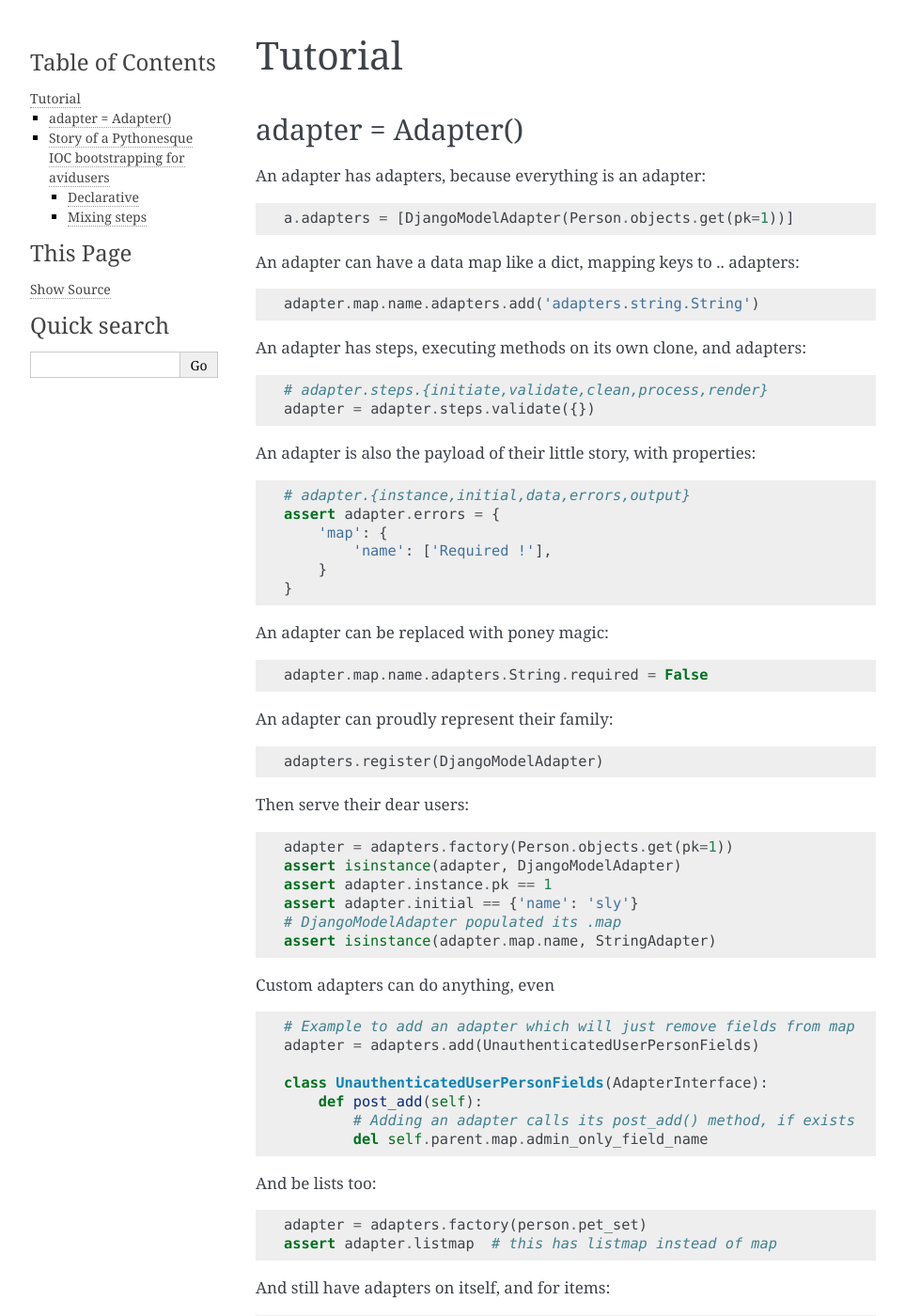
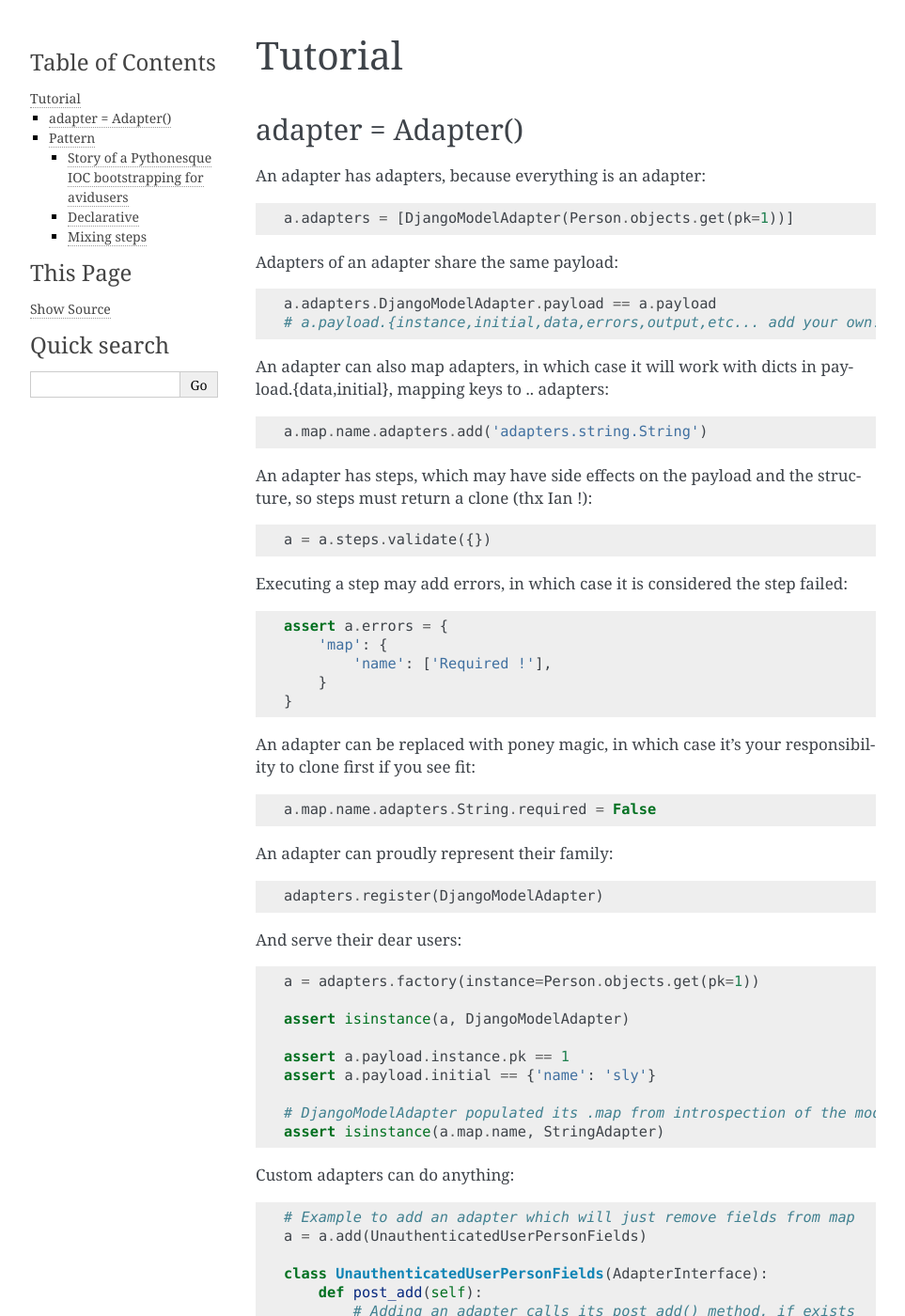
Before and after one commit to mjtamlyn/django-adapters, a Sphinx documentation site: the page built from docs/source/tutorial.rst, in a window 1280 px wide and 1400 px high. Shown: the whole window at 94% size, without its empty margins (148-1111 px from the left). Built offline with Sphinx 7.4.7, drawn with Linux system fonts in a browser that asks for light colours; some of the changed text lies outside the part shown.

Commit message:
Payload clarified itself as a requirement + short desc of the pattern

```diff
--- a/docs/source/tutorial.rst
+++ b/docs/source/tutorial.rst
@@ -9,45 +9,55 @@
 
     a.adapters = [DjangoModelAdapter(Person.objects.get(pk=1))]
 
-An adapter can have a data map like a dict, mapping keys to .. adapters::
+Adapters of an adapter share the same payload::
 
-    adapter.map.name.adapters.add('adapters.string.String')
+    a.adapters.DjangoModelAdapter.payload == a.payload
+    # a.payload.{instance,initial,data,errors,output,etc... add your own!}
 
-An adapter has steps, executing methods on its own clone, and adapters::
+An adapter can also map adapters, in which case it will work with dicts in
+payload.{data,initial}, mapping keys to .. adapters::
 
-    # adapter.steps.{initiate,validate,clean,process,render}
-    adapter = adapter.steps.validate({})
+    a.map.name.adapters.add('adapters.string.String')
 
-An adapter is also the payload of their little story, with properties::
+An adapter has steps, which may have side effects on the payload and the
+structure, so steps must return a clone (thx Ian !)::
 
-    # adapter.{instance,initial,data,errors,output}
-    assert adapter.errors = {
+    a = a.steps.validate({})
+
+Executing a step may add errors, in which case it is considered the step
+failed::
+
+    assert a.errors = {
         'map': {
             'name': ['Required !'],
         }
     }
 
-An adapter can be replaced with poney magic::
+An adapter can be replaced with poney magic, in which case it's your
+responsibility to clone first if you see fit::
 
-    adapter.map.name.adapters.String.required = False
+    a.map.name.adapters.String.required = False
 
 An adapter can proudly represent their family::
 
     adapters.register(DjangoModelAdapter)
 
-Then serve their dear users::
+And serve their dear users::
 
-    adapter = adapters.factory(Person.objects.get(pk=1))
-    assert isinstance(adapter, DjangoModelAdapter)
-    assert adapter.instance.pk == 1
-    assert adapter.initial == {'name': 'sly'}
-    # DjangoModelAdapter populated its .map
-    assert isinstance(adapter.map.name, StringAdapter)
+    a = adapters.factory(instance=Person.objects.get(pk=1))
 
-Custom adapters can do anything, even ::
+    assert isinstance(a, DjangoModelAdapter)
+
+    assert a.payload.instance.pk == 1
+    assert a.payload.initial == {'name': 'sly'}
+
+    # DjangoModelAdapter populated its .map from introspection of the model
+    assert isinstance(a.map.name, StringAdapter)
+
+Custom adapters can do anything::
 
     # Example to add an adapter which will just remove fields from map
-    adapter = adapters.add(UnauthenticatedUserPersonFields)
+    a = a.add(UnauthenticatedUserPersonFields)
 
     class UnauthenticatedUserPersonFields(AdapterInterface):
         def post_add(self):
@@ -64,8 +74,25 @@
     assert isinstance(adapter, RelatedFieldAdapter)
     assert isinstance(adapter.listmap.adapters[0], DjangoModelAdapter)
 
+Pattern
+=======
+
+An adapter adapts a node in a data tree. Adapters which are on the same node
+shares their **errors**, **map** and **payload**. This defines a structure.
+
+An adapter has **steps**, an orchestration object which allows breaking down
+logic in several steps from adapters from different libraries, a critical piece
+of the pattern, as it encapsulate the various IOC logics.
+
+You can have your own steps or build them on the fly just like the adapter
+structure.
+
+Adapters are designed for reusability and register themselves, acheiving a
+certain isomorphism, that will bring more DRYness than ever, and help us win
+against tech debt (ie. code same logic in python and js).
+
 Story of a Pythonesque IOC bootstrapping for avidusers
-=======================================================
+------------------------------------------------------
 
 IN this story a Django user seems to have an adventure with an IOC pattern
 which takes no pride in generating adapter types on the fly to build a multi
@@ -85,26 +112,24 @@
 
     a = a.add(  # this creates and instanciates an Adapter !
         'PersonModel',
-        instance=lambda self: (
-            # warning ! self.initial maps to adapter.initial because this is an
-            # adapter adapter not a map adapter !
-            self.instance = self.instance or Person.objects.filter(
+        instanciate=lambda self: (
+            self.payload.instance = self.payload.instance or Person.objects.filter(
                 pk=self.data['pk']).first()
         )
-        initial=lambda self: (
-            self.initial = self.initial # something like that
-            or copy(self.instance.__dict__)
-            if self.instance else None
+        initialize=lambda self: (
+            self.payload.initial = self.payload.initial # something like that
+            or copy(self.payload.instance.__dict__)
+            if self.payload.instance else None
         ),
         process=lambda self: (
-            self.instance.__dict__.update(self.data) # warning: this is not real code !
-            and self.instance.save()
+            self.payload.instance.__dict__.update(self.data) # warning: this is not real code !
+            and self.payload.instance.save()
         ),
         # if we wanted to enforce, wed drop the 'or' and push last!
         ordering=adapters.APPEND
 
         # instanciate() creates a clone, throw away test !
-    ).steps.instanciate().instance == Person(pk=1)
+    ).steps.instanciate().payload.instance == Person(pk=1)
 
     # Let's map adapters to for when data is a dict !
 
@@ -133,19 +158,16 @@
 
     a = a.map.email.adapters.add(
         'FunkyInitialEmail',
-        # warning ! self.initial maps to adapter.initial['email'] !
+        # self.payload.initial maps to a.map.email.payloadd.initial['email'] !
         # because this adapter is constructed in a map with key 'email' !
-        initial=lambda self: self.initial = self.initial or 'sly@stonefamily.com'
-        # If this didn't have the or we could set the order
-        # but the or makes it so that even APPEND would work so who care !
-        # it's here for the example because it's fun !
-        ordering=adapters.PREPEND
+        initial=lambda self: self.payload.initial = (
+            self.payload.initial or 'sly@stonefamily.com')
     )
 
-    a = a.steps.initial() # clone !
+    a = a.steps.initialize() # clones !
 
-    assert a.initial = {'name': 'hello', 'email': 'foo@bar.com'}
-    assert a.instance == Person(pk=1)
+    assert a.payload.initial = {'name': 'hello', 'email': 'foo@bar.com'}
+    assert a.payload.instance == Person(pk=1)
 
     # warning ! setting adapter on adapter *map* ! self.data maps to the data
     # on the map owner's data !
@@ -153,38 +175,42 @@
         'LowerCase',
         # this will set adapter.data['name'], bound to self.data !
         # because this creates a *map* adapter on the fly for adapter !
-        clean=lambda self: self.data = self.data.lower()
+        clean=lambda self: self.payload.data = self.payload.data.lower()
     )
 
     # clean clones 4 ur clean clone !
-    assert a.steps.clean({'name': 'AOE'}).data['name'] == 'aoe'
+    assert a.steps.clean(data={'name': 'AOE'}).data['name'] == 'aoe'
 
     # Time to show off for some user love !
-    assert a.adapters.add('elementui.Form').steps.render().rendered == '<an awesome form>'
+    assert a.adapters.add('elementui.Form').steps.render().payload.rendered == '<an awesome form>'
 
     # So yeah, this kind of presentational adapters will love visiting a's map
     # and add()'s adapters the see fit !
-    assert a.adapters.add('googlemdc.Form').steps.render().rendered == '<an awesome form>'
+    assert a.adapters.add('googlemdc.Form').steps.render().payload.rendered == '<an awesome form>'
+
+    # Let's just make an HTTP response !
+    assert a.adapters.add('django.ProcessFormResponse').steps.process().payload.response
 
     # send welcome email to new users !
     assert a.adapters.add(
         'WelcomeEmail',
-        # self.instance maps to adapter.instance because this is not added in a
-        # map ! If you can have idempotent processes then you are a smart rascal !
-        process=lamba self: ensure_mail_sent(self.instance)
+        # self.payload.instance maps to adapter.payload.instance because this
+        # is not added in a map ! If you can have idempotent processes then you
+        # are a smart poney maybe !
+        process=lamba self: ensure_mail_sent(self.payload.instance)
     ).steps.process() # remember the first adapter we added, it will call instance.save() !
 
     # Now to some silly adapters we'll just derive from and instanciate like poneys !
     a = a.adapters.add(
         'PlatformServiceFilter',
-        # This is a two way filter ! add() calls mutate() like a poney !
-        mutate=lambda self: (
+        # This is a two way filter ! add() calls post_add() like a poney !
+        post_add=lambda self: (
             self.adapters.add(
                 'ServicePlatformFilter',
-                # And invent magic steps like a little poney ! Probably should be called by a.steps.clean() !
+                # And invent magic steps like a little poney !
                 # Some validations will only by doable after clean, and triggered only by value change !
                 change=lambda self: (
-                    self.data['service'] in self.data['platform'].service_set.all()
+                    self.payload.data['service'] in self.payload.data['platform'].service_set.all()
                     or raise Error('Service not compatible with platform you little rascal !')
                 ),
                 clone=False, # inplace like a magic poney !
@@ -192,12 +218,12 @@
         ),
         # On value change callback because client + server = <3 <3 <3
         change=lambda self: (
-            self.data['platform'] in self.data['service'].platform_set.all()
+            self.payload.data['platform'] in self.data.payload['service'].platform_set.all()
             or raise Error('Platform not compatible with service you little rascal !')
         ),
         process=lambda self: PlatformService.objects.update_or_create(
-            service=self.data['service'],
-            platform=self.data['platform']
+            service=self.payload.data['service'],
+            platform=self.payload.data['platform']
         )
     )
 
@@ -212,10 +238,10 @@
     )
 
     # Ok let's add a autocomplete widget !
-    class AutocompleteAdapter(Adapter):
+    class AutocompleteFormAdapter(AdapterInterface):
         def get_url(self):
             try:
-                rel_model = self.instance._meta.get_field_by_name(self.name).rel.to
+                rel_model = self.payload.instance._meta.get_field_by_name(self.name).rel.to
             except: # risk taking yay lets spice that up then
                 return
 
@@ -224,16 +250,12 @@
         def adapts(self):
             return True if self.get_url()
 
-        def mutate(self): # mutates, if adapts !
-            """
-            i'm too tired for that last bit sorry """
-            self.map.set(self.field.name, adapters.add(
-            # Let's consider Attribut
-            # i don't remember what's the incantation with _meta rel that doesn't spawn over lines of code
-            rel_model = get_rel_model(self.instance, self.name)
-            rel = gettr(self.instance._he, self.name)
+        def post_add(self): # mutates, if adapts then will be added !
+            for field in self.find_compatible_fields(self.payload.instance):
+                # ok self.payload **and** self.map will be shared with other
+                # adapters of the same node !
+                self.map[field.name].adapters.add(AutocompleteForeignKeyAdapter())
 
-            if re.match(self.data, 'https://soundcloud.com.*'):
     # For when the factory factorizes for a ForeignKey !
     adapters.register(ForeignKey)
 
@@ -244,10 +266,10 @@
 
     class YourStringAdapter(adapters.Adapter):
         def validate(self, data):
-            return True in data in self.parent.instance['otherfield']
+            return True in data in self.parent.payload.instance['otherfield']
 
         def clean(self, data):
-            return data + self.parent.instance['otherfield']  # whatever
+            return data + self.parent.payload.instance['otherfield']  # whatever
 
 
     class YourAdapter(adapters.Declarative):
```
Also changed, not shown: other parts of docs/source/tutorial.rst (+1 -1 lines).
